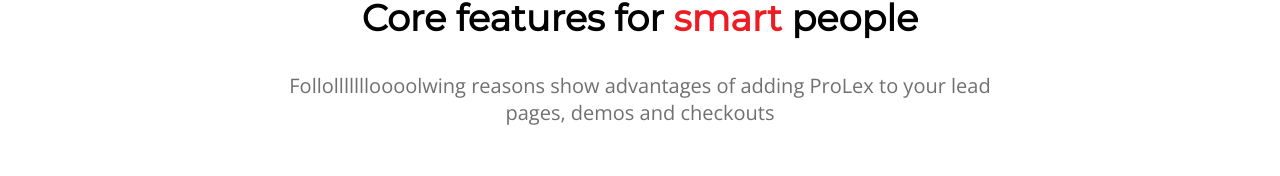
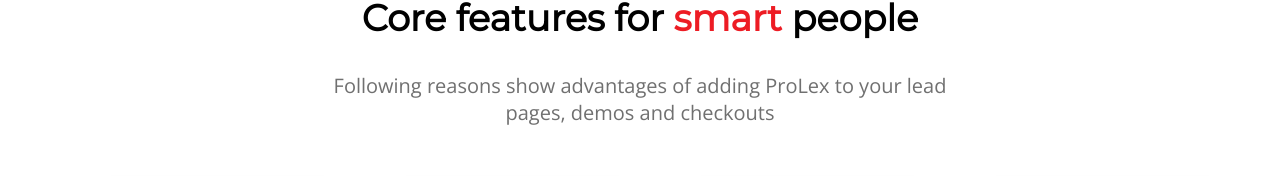
Before and after one commit to ZaidSobani/Task1, a plain HTML site: page Home/Home.html in a window 1280 px wide. Shown: the part 708-884 px from the top of the page. Drawn offline with nearby package versions, Linux system fonts and the light colour scheme.

Commit message:
return to the original

```diff
--- a/Home/Home.html
+++ b/Home/Home.html
@@ -68,7 +68,7 @@
 
             <div class="home2">
                 <h1>Core features for <span>smart</span> people</h1>
-                <p>Follollllllloooolwing reasons show advantages of adding ProLex to your lead <br> pages, demos and checkouts</p>
+                <p>Following reasons show advantages of adding ProLex to your lead <br> pages, demos and checkouts</p>
                 <ul class="row">
                     <li class="home2_hover1">
                         <span class="home2-a material-symbols-outlined">timeline</span> <br>
```
